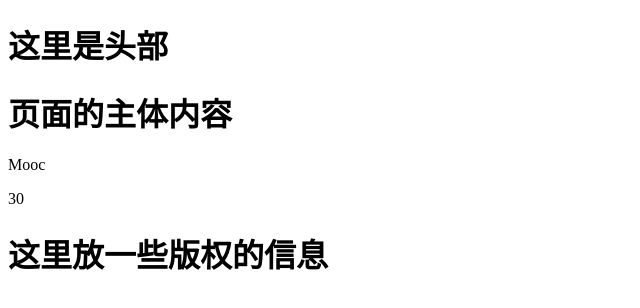
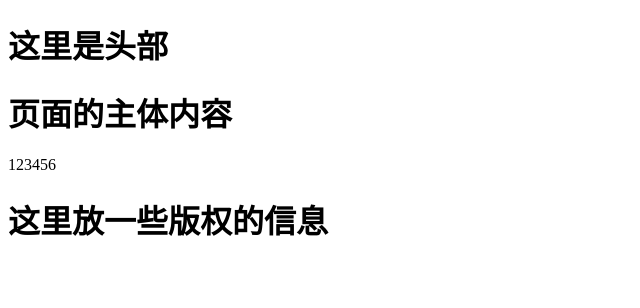
Before and after one commit to LucianoKlein/reactDemo, a React app in the folder react2/: page / in a window 1280 px wide. Shown: the top 308 px of the page, without its empty margins (0-640 px from the left). Built offline with nearby package versions, Linux system fonts and the light colour scheme.

Commit message:
props demo

```diff
--- a/react2/src/components/indexBody.jsx
+++ b/react2/src/components/indexBody.jsx
@@ -18,8 +18,7 @@ export default class BodyIndex extends React.Component {
         return (
             <main>
                 <h1>页面的主体内容</h1>
-                <p>{this.state.username}</p>
-                <p>{this.state.age}</p>
+                <p>{this.props.userid}</p>
             </main>
         )
     }
--- a/react2/src/js/app.jsx
+++ b/react2/src/js/app.jsx
@@ -18,7 +18,7 @@ class Index extends React.Component {
         return (
             <div>
                 <ComponentHeader/>
-                <IndexBody/>
+                <IndexBody userid={123456}/>
                 <Footer/>
             </div>
         )
```
